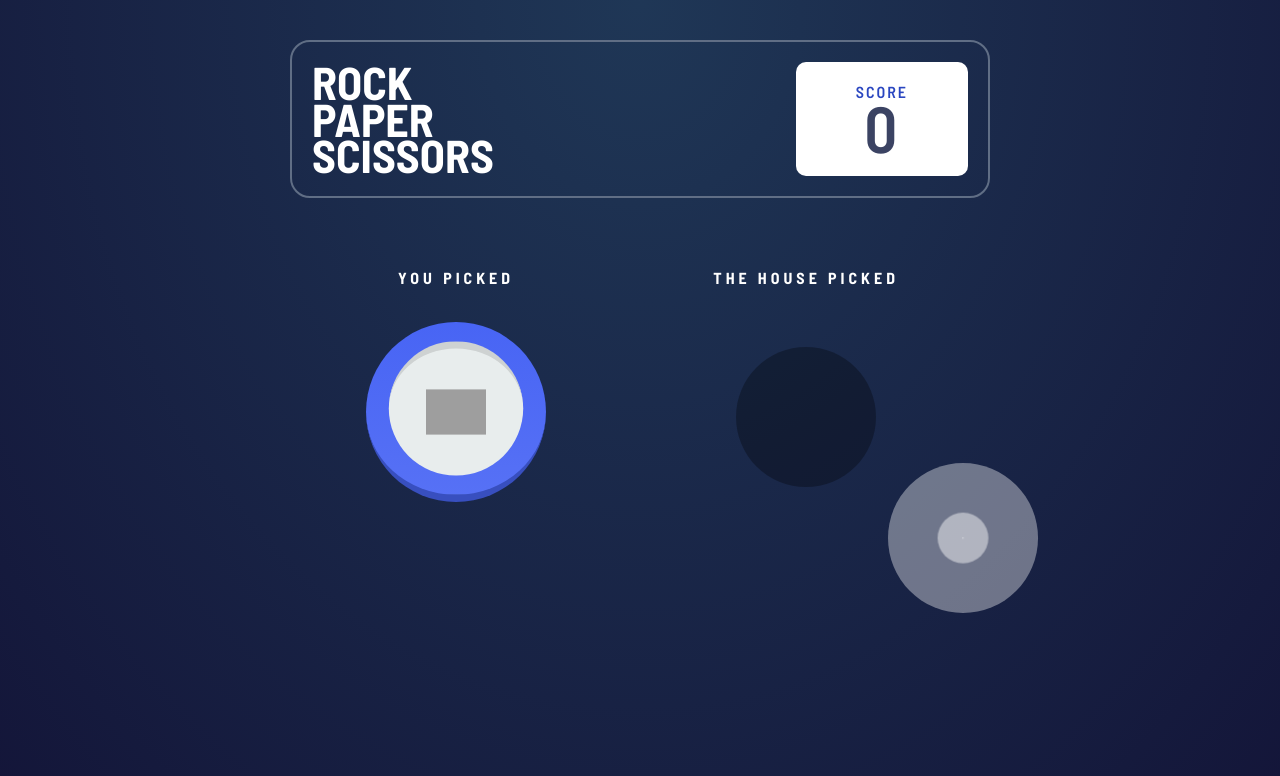
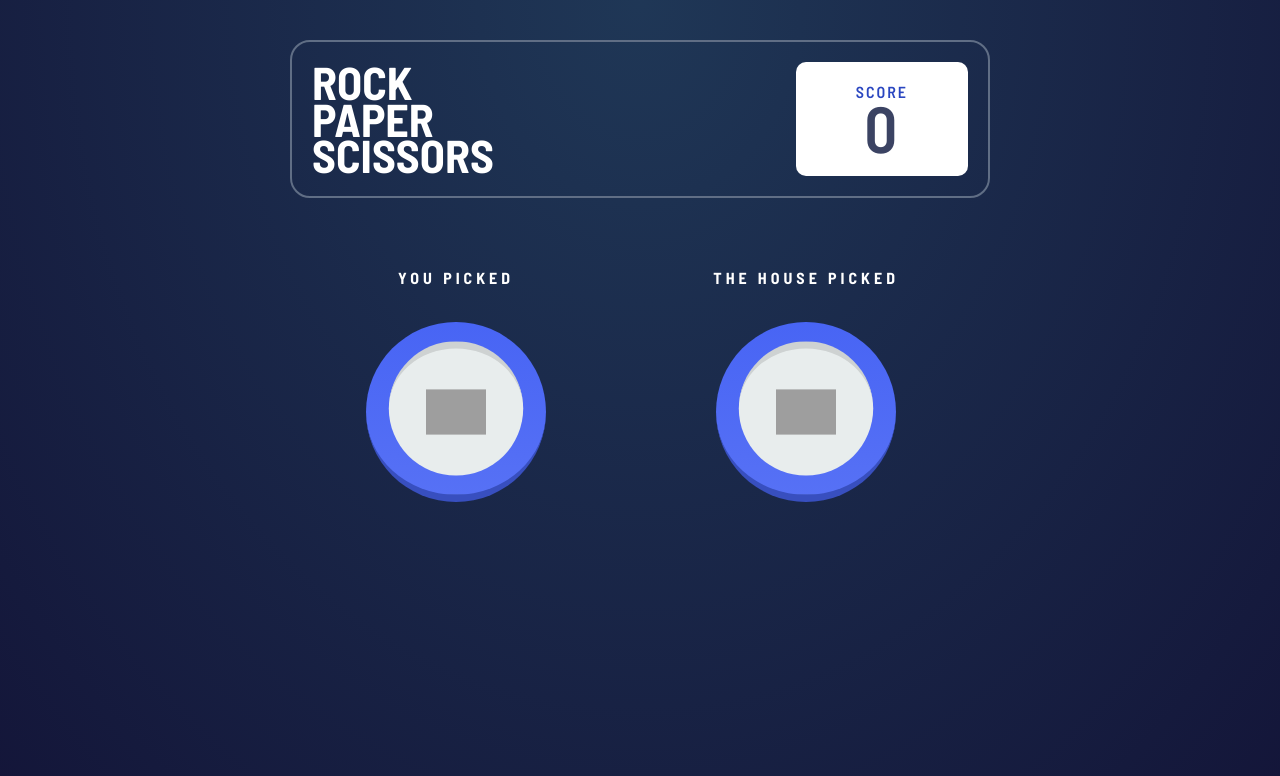
Before and after one commit to jikol1906/rock-paper-scissor-react, a React (Create React App) app: page / in a window 1280 px wide. Both pictures are taken after a click on the button 545 px from the left and 313 px from the top of the page. Shown: the top 776 px of the page. Built offline with nearby package versions, Linux system fonts and the light colour scheme; grey boxes are pictures that could not be loaded.

Commit message:
Placement of animation done

```diff
--- a/src/Components/PlayerVsHouse/PlayerVsHouse.tsx
+++ b/src/Components/PlayerVsHouse/PlayerVsHouse.tsx
@@ -8,10 +8,12 @@ import {
 import GameButton from '../GameButton/GameButton';
 import { GameButtonTypes } from '../GameButton/Options';
 import {
+  ChosenHand,
   ChosenHandContainer,
+  ExpandingCircle,
+  ExpandingCircleContainer,
   PlayerVsHouseContainer,
   Text,
-  WinningAnimation as ExpandingCircle,
 } from './StyledComponents';
 
 interface Props {
@@ -34,11 +36,18 @@ const Playervshouse: React.FC<Props> = ({ show, onExit, typeSelected }) => {
       <PlayerVsHouseContainer ref={playerVsHouseRef}>
         <ChosenHandContainer>
           <Text>You picked</Text>
-          <GameButton type={typeSelected} />
+
+          <ChosenHand>
+            <GameButton type={typeSelected} />
+            {/* <WinningAnimation/> */}
+          </ChosenHand>
         </ChosenHandContainer>
         <ChosenHandContainer>
-          <WinningAnimation/>
           <Text>The House picked</Text>
+          <ChosenHand>
+            <GameButton type={typeSelected} />
+            {/* <WinningAnimation /> */}
+          </ChosenHand>
         </ChosenHandContainer>
       </PlayerVsHouseContainer>
     </CSSTransition>
@@ -47,13 +56,13 @@ const Playervshouse: React.FC<Props> = ({ show, onExit, typeSelected }) => {
 
 function WinningAnimation() {
   return (
-    <>
+    <ExpandingCircleContainer>
       <ExpandingCircle />
       <ExpandingCircle />
       <ExpandingCircle />
       <ExpandingCircle />
       <ExpandingCircle />
-    </>
+    </ExpandingCircleContainer>
   );
 }
 
--- a/src/Components/PlayerVsHouse/StyledComponents.tsx
+++ b/src/Components/PlayerVsHouse/StyledComponents.tsx
@@ -17,18 +17,22 @@ export const ChosenHandContainer = styled.div`
   button {
     transform: scale(1.2);
   }
+`;
 
+export const ChosenHand = styled.div`
+  display:flex;
+  justify-content:center;
+  align-items:center;
+  position: relative;
   &::after {
     content: '';
-    position: absolute;
+    position:absolute;
     display: inline-block;
     height: 14rem;
     width: 14rem;
     border-radius: 50%;
-    left: 50%;
-    bottom: 3rem;
-    transform: translateX(-50%);
-    background-color: rgba(0, 0, 0, 0.3);
+
+    background-color: rgba(0, 0, 0, 0.2);
   }
 `;
 
@@ -40,16 +44,22 @@ export const Text = styled.h3`
   color: #fff;
 `;
 
-export const WinningAnimation = styled.div`
-  --animation-time: 5s;
-  top: 0;
-  left: 0;
+export const ExpandingCircleContainer = styled.div`
+  position:absolute;
+  height: 60rem;
+  width: 60rem;
+`
+
+export const ExpandingCircle = styled.div`
+  --animation-time: 2.5s;
+
   background-color: rgba(255, 255, 255, 0.5);
   position: absolute;
-  height: 60rem;
-  width: 60rem;
+  height:100%;
+  width:100%;
   border-radius: 50%;
-  animation: ${scaleUpAndFadeOut} var(--animation-time) ease-in infinite backwards;
+  animation: ${scaleUpAndFadeOut} var(--animation-time) ease-in infinite
+    backwards;
 
   &:nth-child(2) {
     animation-delay: calc(var(--animation-time) / 5);
--- a/src/keyframes/keyframes.tsx
+++ b/src/keyframes/keyframes.tsx
@@ -2,7 +2,7 @@ import { keyframes } from 'styled-components';
 
 export const scaleUpAndFadeOut = keyframes`
   from {
-    transform: scale(0);
+    transform: scale(.25);
     opacity:1;
   }
 
```
